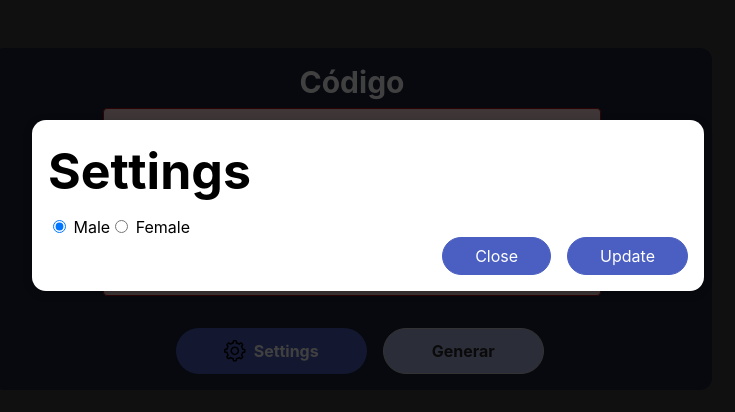
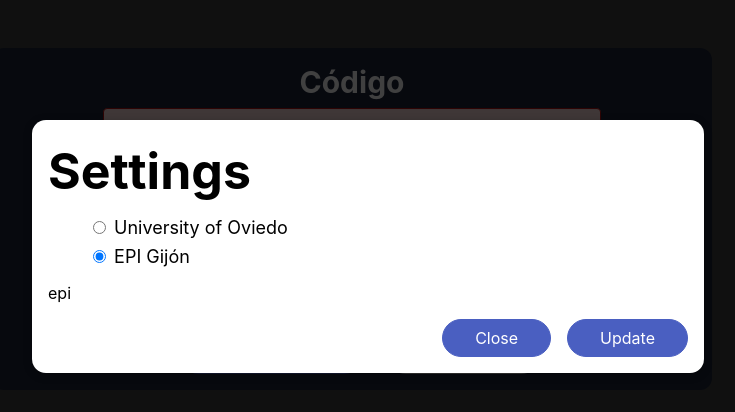
Before and after one commit to Bimo99B9/autoUniCalendar, a React (Create React App) app: page / in a window 1280 px wide. Both pictures are taken after typing "Sample", "Sample" into the empty fields and a click on the button "Settings". Shown: the top 412 px of the page, without its empty margins (288-1023 px from the left). Built offline with nearby package versions, Linux system fonts and the light colour scheme.

Commit message:
settings radiobuttons fixed

```diff
--- a/src/components/Settings/Options.js
+++ b/src/components/Settings/Options.js
@@ -3,15 +3,19 @@
 
 import classes from "./Options.module.css";
 import RadioButtons from "./RadioButtons";
+import SettingsContext from "../../store/settings-context";
 
 const Options = () => {
+  const ctx = React.useContext(SettingsContext);
+
   return (
     <React.Fragment>
       <div className={classes.options}>
         <h2>Settings</h2>
       </div>
-      <RadioButtons />
+      <RadioButtons onClick={ctx.check} />
       <Checkboxes />
+      <p>{ctx.university}</p>
     </React.Fragment>
   );
 };
--- a/src/components/Settings/RadioButtons.js
+++ b/src/components/Settings/RadioButtons.js
@@ -1,29 +1,73 @@
-import React, { useContext } from "react";
+import React, { useContext, useState } from "react";
 import classes from "./RadioButtons.module.css";
 import SettingsContext from "../../store/settings-context";
 
-const RadioButtons = () => {
-  const settingsContext = useContext(SettingsContext);
+const universityList = [
+  { value: "uo", label: "University of Oviedo" },
+  { value: "epi", label: "EPI Gijón" },
+];
 
-  const onClickHandler = (event) => {
-    if (event.target.name === "epi") {
-      settingsContext.check("epi");
-      console.log("1");
-    } else if (event.target.name === "uo") {
-      settingsContext.check("uo");
-      console.log("2");
-    }
+const RadioButtons = (props) => {
+  // const settingsContext = useContext(SettingsContext);
+
+  // const onClickHandler = (event) => {
+  //   if (event.target.name === "epi") {
+  //     settingsContext.check("epi");
+  //     console.log("1");
+  //   } else if (event.target.name === "uo") {
+  //     settingsContext.check("uo");
+  //     console.log("2");
+  //   }
+  // };
+
+  const handleChange = (e) => {
+    props.onClick(e.target.value);
   };
 
   return (
-    <form>
+    <div>
+      {universityList.map((x, i) => (
+        <div className={classes.form}>
+          <label key={i}>
+            <input
+              type="radio"
+              name="university"
+              value={x.value}
+              onChange={handleChange}
+              defaultChecked={x.value === "epi"}
+            />{" "}
+            {x.label}
+          </label>
+        </div>
+      ))}
+    </div>
+  );
+};
+
+/*
+<form>
       <div>
-        <input type="radio" value="MALE" defaultChecked name="gender" /> Male
-        <input type="radio" value="FEMALE" name="gender" /> Female
+        <input
+          type="radio"
+          value="uo"
+          checked={settingsContext.university === "uo"}
+          onChange={onClickHandler}
+          name="uo"
+        />{" "}
+        University of Oviedo
+        <input
+          type="radio"
+          value="epi"
+          checked={settingsContext.university === "epi"}
+          onChange={settingsContext.check("epi")}
+          name="epi"
+        />{" "}
+        EPI Gijón
       </div>
     </form>
-  );
-};
+
+
+*/
 
 /*
 
--- a/src/store/settings-context.js
+++ b/src/store/settings-context.js
@@ -1,48 +1,23 @@
-import React, { useEffect, useState } from "react";
+import React, { createContext, useState } from "react";
 
-const SettingsContext = React.createContext({
-  isEPI: true,
-  isUO: false,
+const SettingsContext = createContext({
   check: (name) => {},
+  university: "",
 });
 
 export const SettingsProvider = (props) => {
-  const [isEPI, setIsEPI] = useState(true);
-  const [isUO, setIsUO] = useState(false);
+  const [university, setUniversity] = useState("epi");
 
   const checkHandler = (name) => {
+    setUniversity(name);
     console.log(name);
-    if (name.trim() === "uo") {
-      if (isUO === false && isEPI === true) {
-        setIsEPI(false);
-        setIsUO(true);
-      } else if (isUO === true && isEPI === false) {
-        setIsEPI(false);
-        setIsUO(false);
-      } else if (isUO === false && isEPI === false) {
-        setIsEPI(true);
-        setIsUO(false);
-      }
-    } else if (name.trim() === "epi") {
-      if (isEPI === false && isUO === true) {
-        setIsEPI(true);
-        setIsUO(false);
-      } else if (isEPI === true && isUO === false) {
-        setIsEPI(false);
-        setIsUO(false);
-      } else if (isEPI === false && isUO === false) {
-        setIsEPI(true);
-        setIsUO(false);
-      }
-    }
   };
 
   return (
     <SettingsContext.Provider
       value={{
-        isEpi: isEPI,
-        isUO: isUO,
         check: checkHandler,
+        university: university,
       }}
     >
       {props.children}
```
